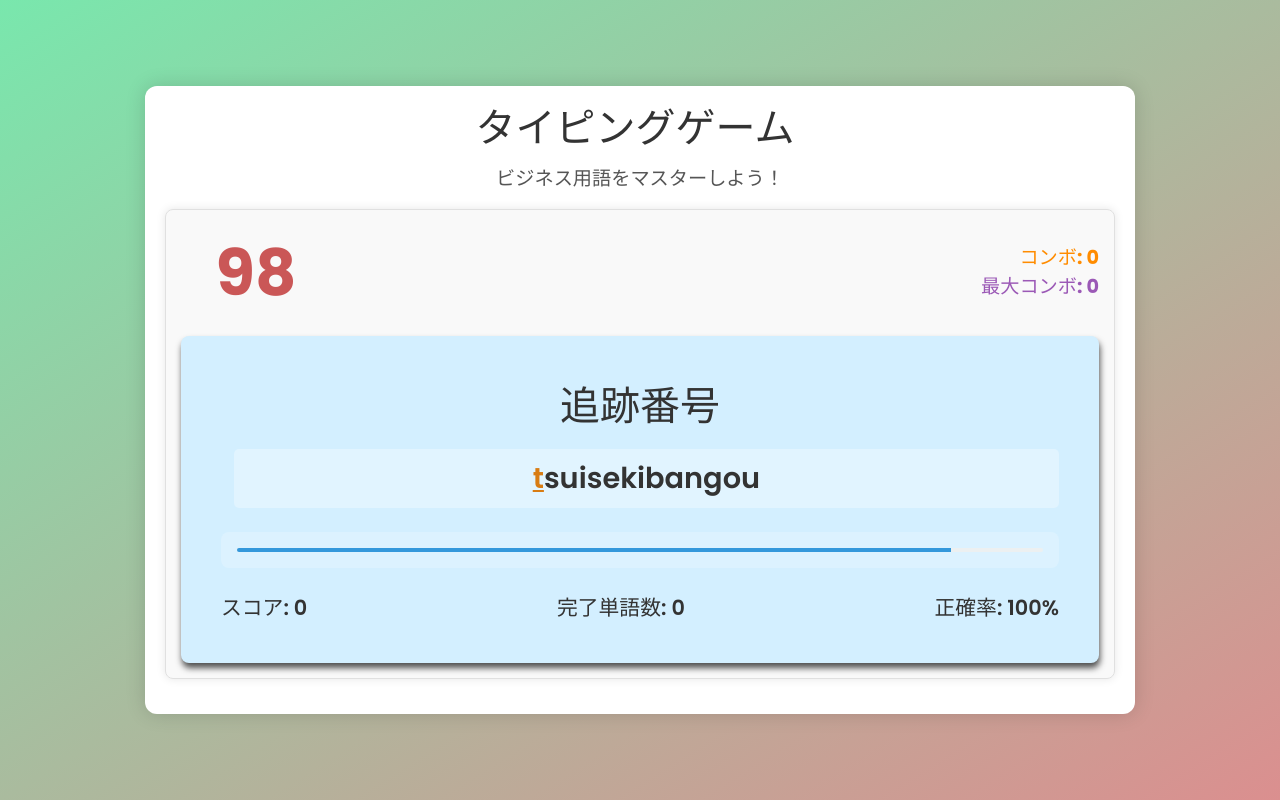
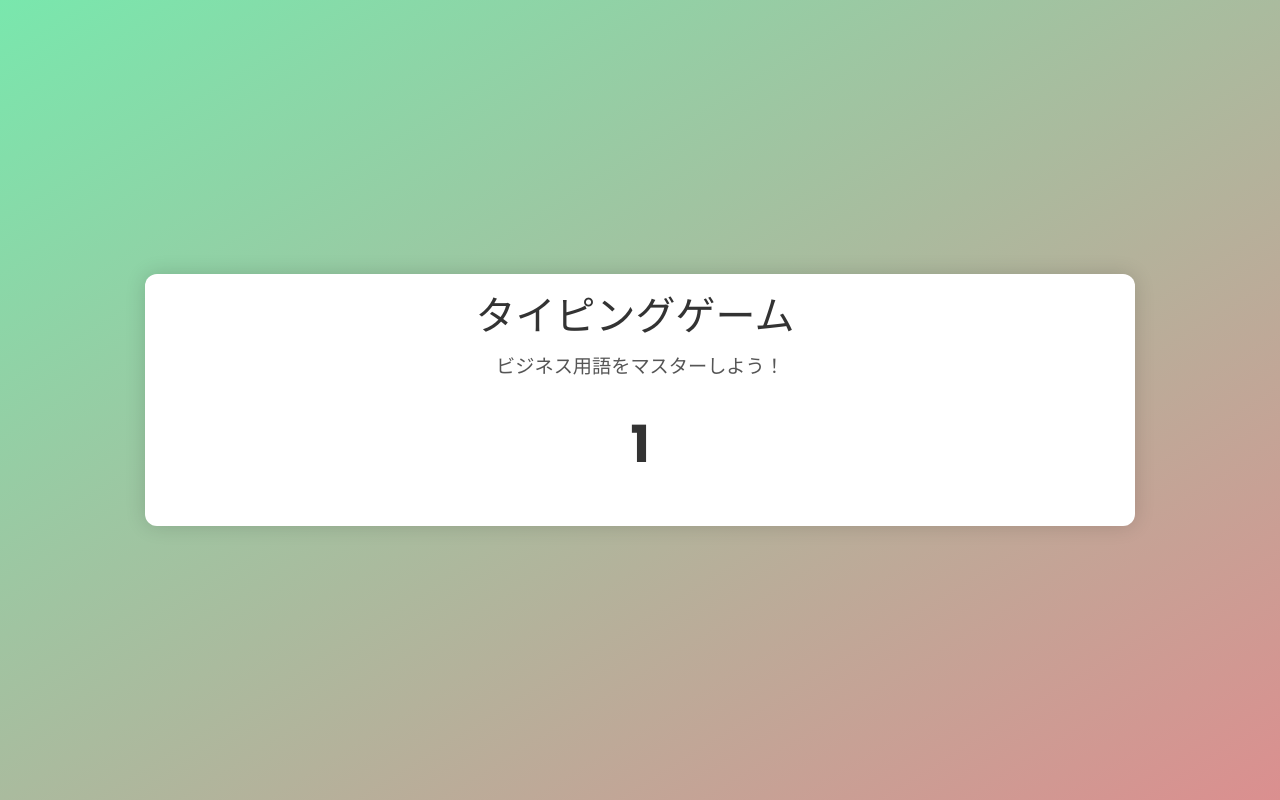
Before and after one commit to thiger7/corporate-typing-game, a React (Vite) app: page / in a window 1280 px wide. Both pictures are taken after a click on the button "タイピング開始". Built offline with nearby package versions, Linux system fonts and the light colour scheme; a web font is replaced by a local one.

Commit message:
ゲームスタート時にカウントダウン画面を入れる

```diff
--- a/src/components/GamePlay.tsx
+++ b/src/components/GamePlay.tsx
@@ -34,6 +34,8 @@ export const GamePlay: React.FC<GamePlayProps> = ({
   const inputRef = useRef<HTMLInputElement>(null);
   const gameAreaRef = useRef<HTMLDivElement>(null);
   const [hasError, setHasError] = useState(false);
+  const [countdown, setCountdown] = useState(3);
+  const [isCountingDown, setIsCountingDown] = useState(true);
 
   // 新しい単語が表示されたらエラー状態をリセット
   useEffect(() => {
@@ -42,6 +44,15 @@ export const GamePlay: React.FC<GamePlayProps> = ({
     }
     setHasError(false);
   }, [currentWord]);
+
+  useEffect(() => {
+    if (countdown > 0) {
+      const timer = setTimeout(() => setCountdown(countdown - 1), 1000);
+      return () => clearTimeout(timer);
+    } else {
+      setIsCountingDown(false);
+    }
+  }, [countdown]);
 
   // ゲームエリアがクリックされた時に入力フィールドにフォーカスする
   const handleGameAreaClick = () => {
@@ -146,6 +157,14 @@ export const GamePlay: React.FC<GamePlayProps> = ({
     );
   };
 
+  if (isCountingDown) {
+    return (
+      <div className="countdown">
+        <h1>{countdown}</h1>
+      </div>
+    );
+  }
+
   return (
     <div
       id="game"
@@ -193,7 +212,11 @@ export const GamePlay: React.FC<GamePlayProps> = ({
                 style={{
                   width: `${(wordTimeLeft / wordTimeLimit) * 100}%`,
                   backgroundColor:
-                    wordTimeLeft < wordTimeLimit * 0.3 ? "#e74c3c" : "#3498db",
+                    wordTimeLeft < wordTimeLimit * 0.2
+                      ? "#e74c3c"
+                      : wordTimeLeft < wordTimeLimit * 0.5
+                      ? "#f1c40f"
+                      : "#3498db",
                   // wordTimeLeftがwordTimeLimitに近い（新しい単語が表示された）場合はtransitionを無効化
                   transition:
                     Math.abs(wordTimeLeft - wordTimeLimit) < 0.1
--- a/src/data/words.json
+++ b/src/data/words.json
@@ -842,7 +842,7 @@
   {
     "japanese": "電子マネー",
     "roman": "denshimane-",
-    "alternatives": ["denshimanee"]
+    "alternatives": ["denshimanee", "densimane-"]
   },
   {
     "japanese": "QRコード決済",
```
